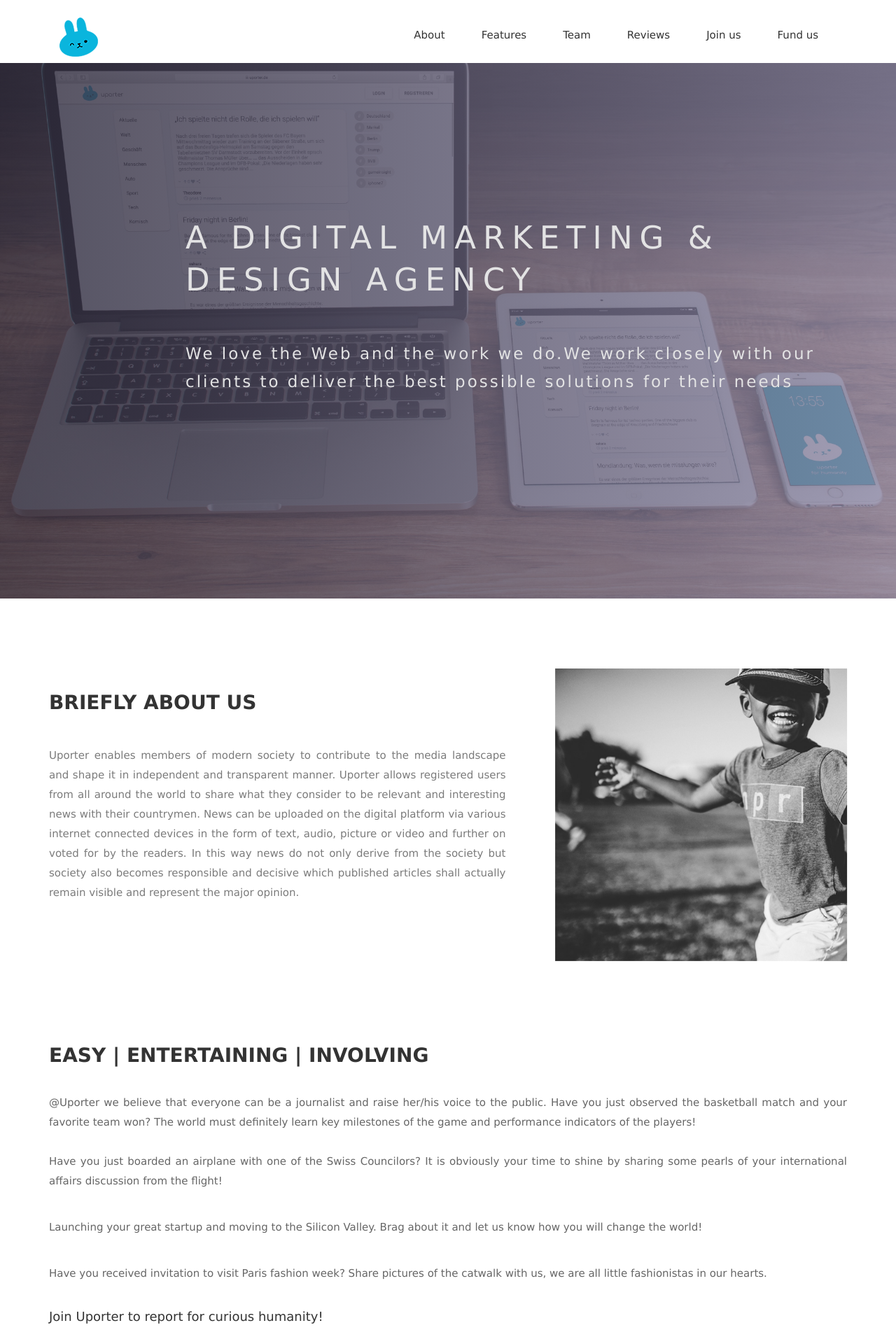
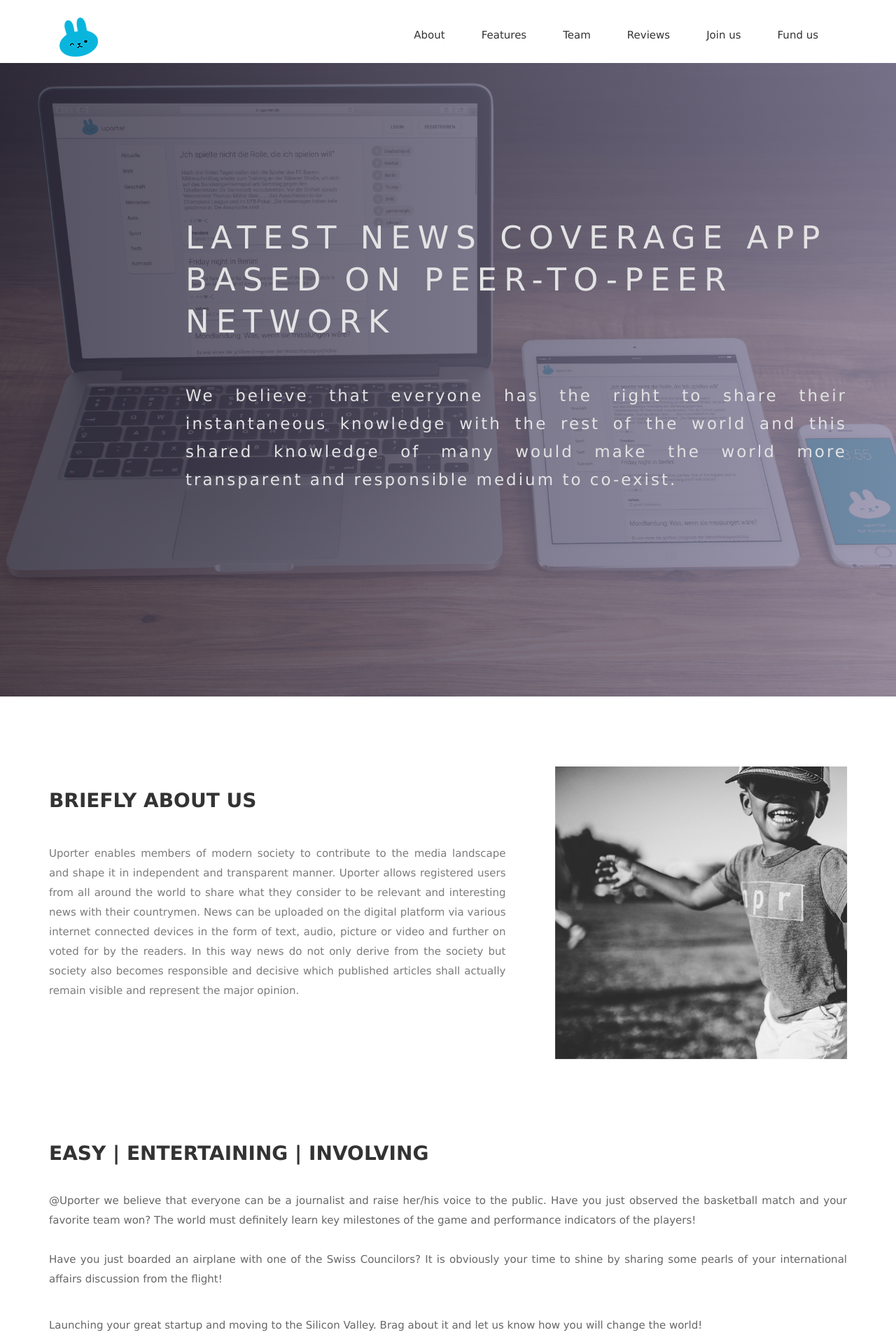
Before and after one commit to Epochi/uport_jekyll, a Jekyll site: the page built from index.html, in a window 1280 px wide. Shown: the top 1920 px of the page at 70% size. Built offline with Jekyll 4.4.1, drawn with Linux system fonts in a browser that asks for light colours; nearby versions of some CDN libraries; some web fonts are replaced; some of the changed text lies outside the part shown.

Commit message:
edit subheader text, subscribe box

```diff
--- a/_config.yml
+++ b/_config.yml
@@ -16,10 +16,10 @@
 # Site settings
 title: up
 subtitle: ""
-url: "https://epochi.github.io" # the base hostname & protocol for your site
-baseurl: "/uport_jekyll"
-# url: "https://uporter-jekyll-miauwi.c9users.io"
-# baseurl: ""
+# url: "https://epochi.github.io" # the base hostname & protocol for your site
+# baseurl: "/uport_jekyll"
+url: "https://uporter-jekyll-miauwi.c9users.io"
+baseurl: ""
 cover: "/assets/cover.png"
 logo: "/assets/logo.png"
 
@@ -49,6 +49,7 @@
 
 # Category descriptions (for archive pages)
 collections:
+    subheader:
     about:
     features:
     team:
@@ -135,3 +136,18 @@
       type: reviews
     values:
       lang: lt
+  - scope:
+      path: _subheader/en
+      type: subheader
+    values:
+      lang: en
+  - scope:
+      path: _subheader/de
+      type: subheader
+    values:
+      lang: de
+  - scope:
+      path: _subheader/lt
+      type: subheader
+    values:
+      lang: lt
--- a/_includes/join_us.html
+++ b/_includes/join_us.html
@@ -8,12 +8,26 @@
     </div>
 </section>
 {% assign components=site.join_us | where:"lang", page.lang | sort: "sort_order" %}
+{% for component in components  %}
+    {% if component.title=="Subscribe" %}
+<section id="feature">
+    <div class="container">
+      <div class="row">
+        <div class="col-md-12 col-md-offset-0">
+          <div class="block">
+               {{ component.content }}
+           </div>
+        </div>
+      </div>
+    </div>
+</section>
+{% endif  %}
+{% endfor %}
 <section>
     <div class="container">
         <div class="row">
             {% for component in components  %}
-            {% if component.title==="Subscribe" %}
-            {% else %}
+            {% unless component.title=="Subscribe" %}
             <div class="col-xs-12">
                 <div class="block">
                     <div class="section-title">
@@ -21,7 +35,7 @@
                     </div>
                 </div>
             </div>
-            {% endif %}
+            {% endunless  %}
             {% endfor %}
         </div>
     </div>
--- /dev/null
+++ b/_includes/subheader.html
@@ -0,0 +1,14 @@
+<section id="slider">
+  <div class="container">
+    <div class="row">
+      <div class="col-md-10 col-md-offset-2">
+        <div class="block ">
+            {% assign components=site.subheader | where:"lang", page.lang %}
+                {% for component in components  %}
+                 <div class="animated fadeInUp">{{ component.content }}</div>
+                {% endfor %}
+        </div>
+      </div>
+    </div>
+  </div>
+</section>
--- a/css/style.css
+++ b/css/style.css
@@ -48,6 +48,11 @@
 
 #feature {
     padding:200px 0px;
+    margin-bottom: 10vh;
+    color: #fff;
+}
+#feature p{
+    color: #fff;
 }
 
 .section-title p {
--- a/index.html
+++ b/index.html
@@ -1,24 +1,13 @@
 ---
 layout: page
-title: uuuuup
+title: uporter
 lang: en
 ---
 
 {% include header.html  %}
 
-<!-- Slider Start -->
-<section id="slider">
-  <div class="container">
-    <div class="row">
-      <div class="col-md-10 col-md-offset-2">
-        <div class="block">
-          <h1 class="animated fadeInUp">A DIGITAL MARKETING &#38; <br> DESIGN AGENCY</h1>
-          <p class="animated fadeInUp">We love the Web and the work we do.We work closely with our </br> clients to deliver the best possible solutions for their needs</p>
-        </div>
-      </div>
-    </div>
-  </div>
-</section>
+<!-- Subheader Start -->
+{% include subheader.html %}
 <!-- Wrapper Start -->
 {% include about.html %}
 {% include about_statements.html %}
@@ -26,20 +15,4 @@
 {% include team.html %}
 {% include reviews.html %}
 {% include join_us.html %}
-
-<section id="feature">
-<div class="container">
-  <div class="row">
-    <div class="col-md-12 col-md-offset-0">
-      <div class="block">
-   <a href="#join-us" class="btn btn-default btn-call-to-action">Join us now</a>
-   </div>
-    </div>
-  </div>
-</div>
-</section>
-
-
-
-
 {% include footer.html %}
```
Also changed, not shown: _join_us/en/subscribe.md (+0 -17 lines), _subheader/en/subheader.md (added, +6 -0 lines).
